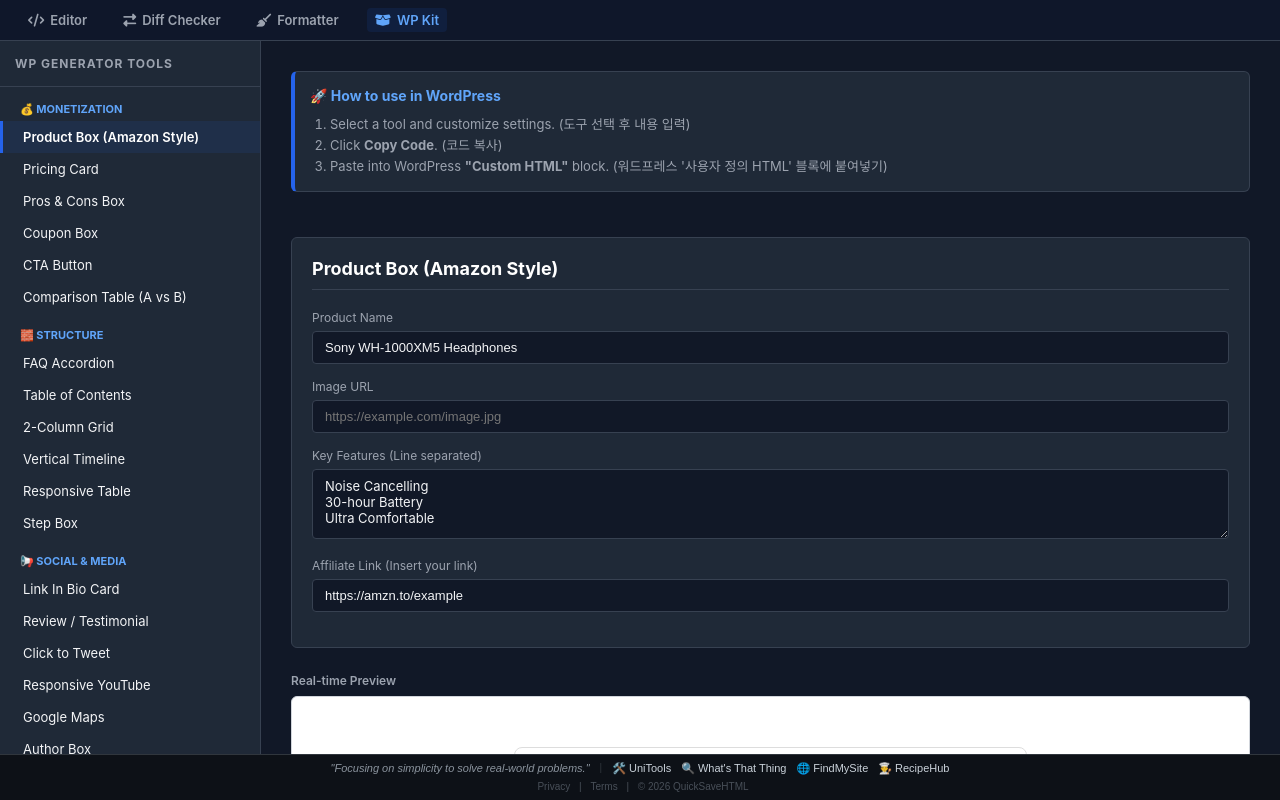
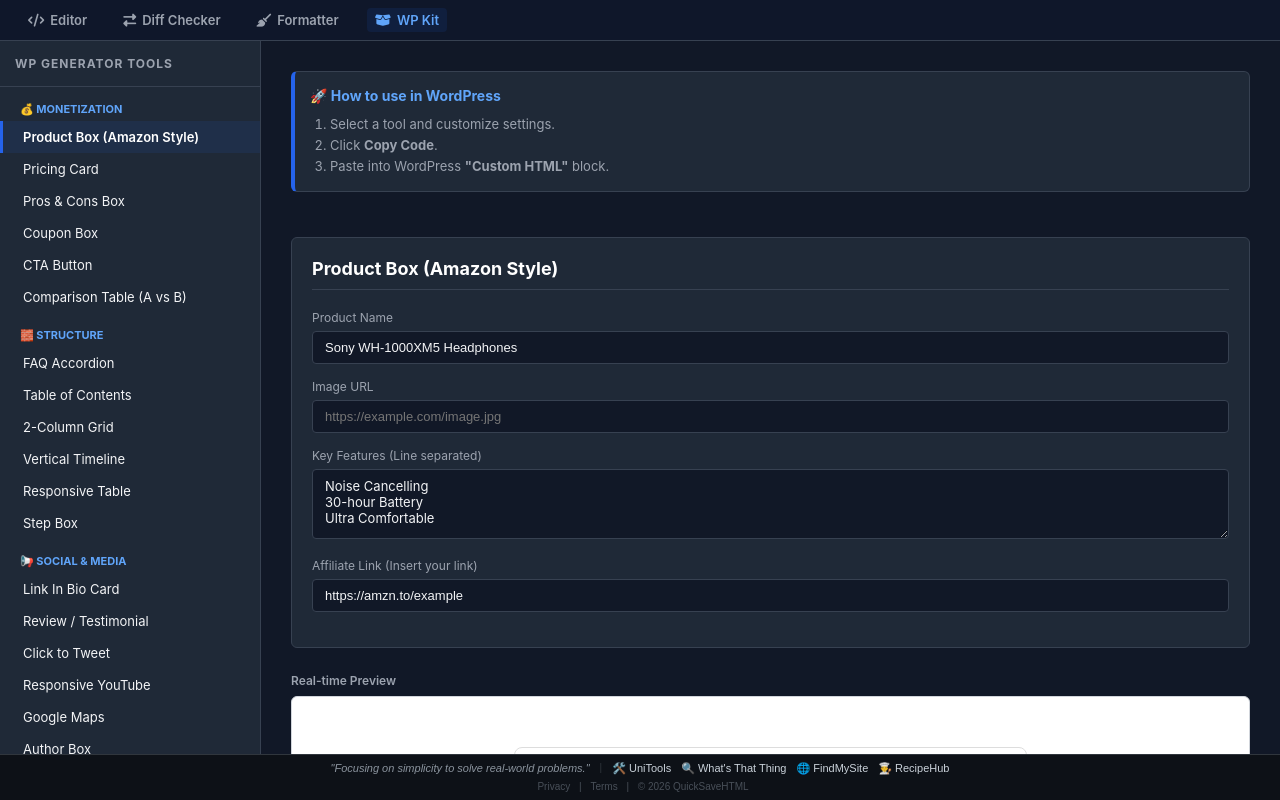
Before and after one commit to kimrima/QuickSaveHTML, a plain HTML site: page wp-kit.html in a window 1280 px wide. Drawn offline with Linux system fonts and the light colour scheme; placeholder pictures from the web are drawn by us.

Commit message:
Update wp-kit.html

```diff
--- a/wp-kit.html
+++ b/wp-kit.html
@@ -72,9 +72,9 @@
             <div style="background: var(--bg-panel); border: 1px solid var(--border); border-left: 4px solid var(--primary); padding: 15px; border-radius: 6px; margin-bottom: 20px;">
                 <h4 style="margin: 0 0 10px 0; color: #60a5fa; font-size: 14px;">🚀 How to use in WordPress</h4>
                 <ol style="margin: 0; padding-left: 20px; color: var(--text-sub); font-size: 13px; line-height: 1.6;">
-                    <li>Select a tool and customize settings. (도구 선택 후 내용 입력)</li>
-                    <li>Click <strong>Copy Code</strong>. (코드 복사)</li>
-                    <li>Paste into WordPress <strong>"Custom HTML"</strong> block. (워드프레스 '사용자 정의 HTML' 블록에 붙여넣기)</li>
+                    <li>Select a tool and customize settings. </li>
+                    <li>Click <strong>Copy Code</strong>. </li>
+                    <li>Paste into WordPress <strong>"Custom HTML"</strong> block. </li>
                 </ol>
             </div>
 
```
